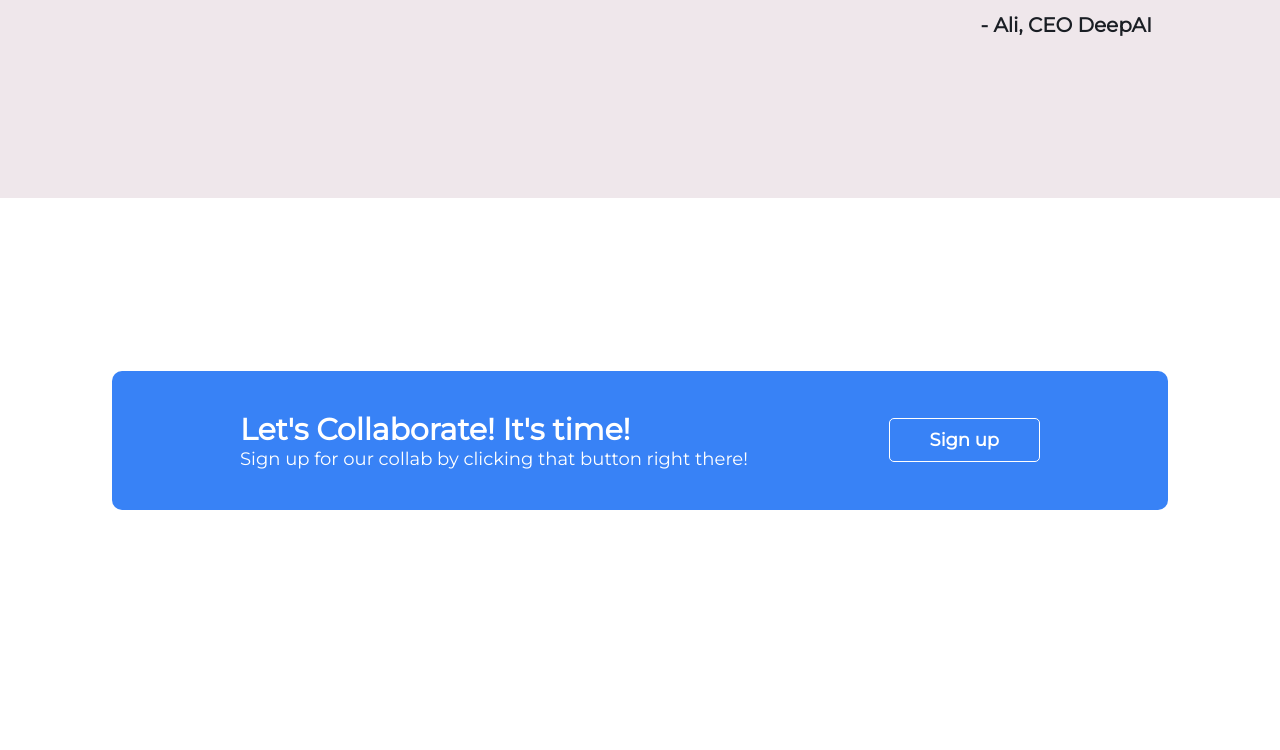
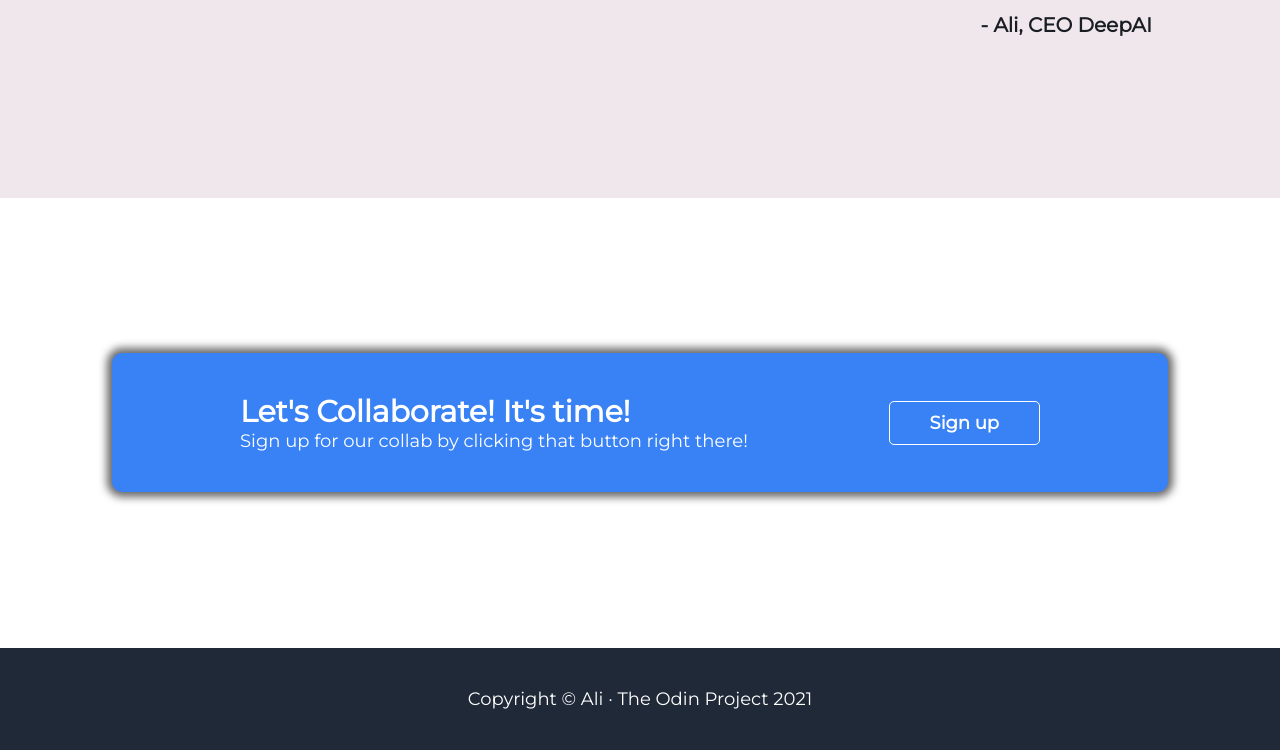
Before and after one commit to ali5917/odin-landing-page, a plain HTML site: page index.html in a window 1280 px wide. Shown: the part 1431-2181 px from the top of the page. Before the commit the page ends 2114 px from the top, so only its background shows below. Drawn offline with Linux system fonts and the light colour scheme; a web font is replaced by a local one.

Commit message:
add footer

```diff
--- a/index.html
+++ b/index.html
@@ -87,5 +87,9 @@
         </div>
     </div>
 
+    <div class="footer">
+        Copyright &copy Ali &middot The Odin Project 2021
+    </div>
+
 </body>
 </html>
--- a/styles.css
+++ b/styles.css
@@ -78,7 +78,7 @@ html {
     border-radius: 5px;
     opacity: 0.8;
     border: white solid 3px;
-    box-shadow: 0px 0px 5px 5px rgba(0, 0, 0, 0.6);
+    box-shadow: 0px 0px 8px 8px rgba(0, 0, 0, 0.6);
 }
 
 .main-container p {
@@ -142,7 +142,7 @@ html {
     border-radius: 10px;
     object-fit: cover;
     margin-bottom: 0.5em;
-    box-shadow: 0px 0px 5px 1px rgba(0, 0, 0, 0.6);
+    box-shadow: 0px 0px 8px 3px rgba(0, 0, 0, 0.6);
 
 }
 
@@ -179,7 +179,7 @@ html {
 #contact-container {
     display: flex;
     justify-content: center;
-    height: 485px;
+    height: 450px;
     align-items: center;
 }
 
@@ -189,10 +189,11 @@ html {
     align-items: center;
     width: 800px;
     padding: 2.5rem 10%;
-    font-family: 'Montserrat', sans-serif;;
+    font-family: 'Montserrat', sans-serif;
     background-color: #3882F6;;
     color: white;
     border-radius: 10px;
+    box-shadow: 0px 0px 8px 5px rgba(0, 0, 0, 0.6);
 }
 
 .text h3 {
@@ -213,3 +214,19 @@ html {
     border: 1px solid white;
     border-radius: 5px;
 }
+
+#contact button:hover {
+    background-color: white;
+    color: #3882F6;
+    cursor: pointer;
+}
+
+.footer {
+    display: flex;
+    justify-content: center;
+    padding: 2.5rem 10%;
+    background-color: #1F2937;
+    color: white;
+    font-family: 'Montserrat', sans-serif;
+    font-size: 18px;
+}
```
